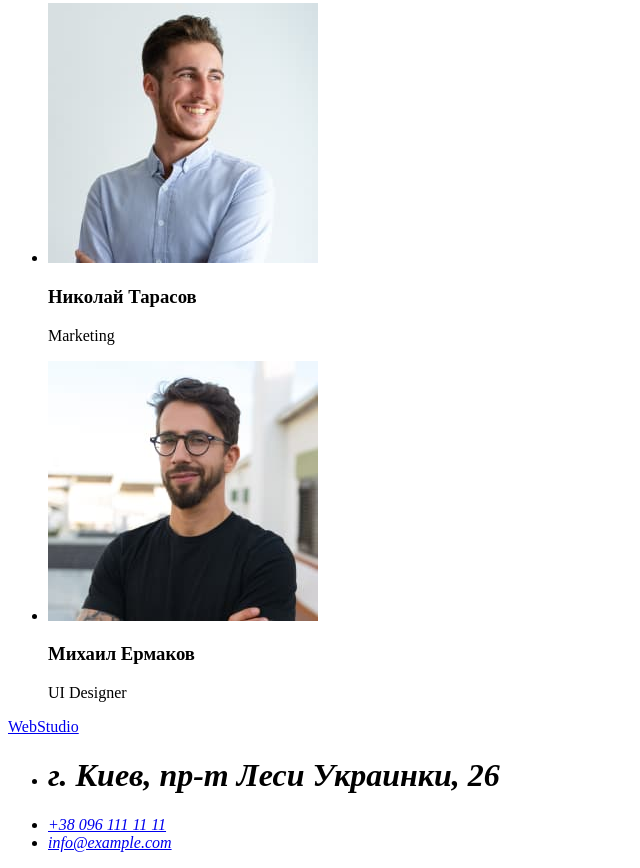
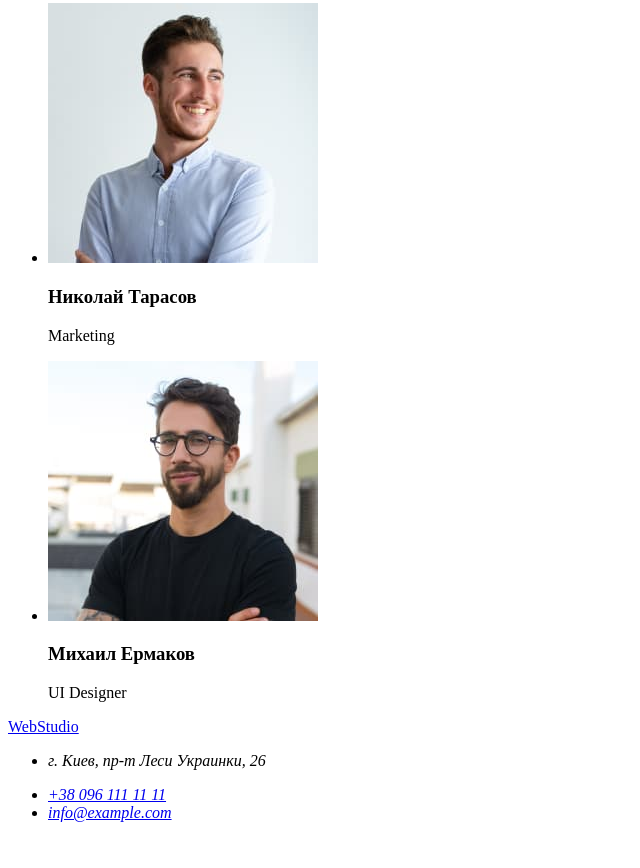
Before and after one commit to Artem2022Hladush/goit-markup-hw-01, a plain HTML site: page index.html in a window 1280 px wide. Shown: the part 2333-3201 px from the top of the page, without its empty margins (0-640 px from the left). After the commit the page ends 3171 px from the top, so only its background shows below. Drawn offline with Linux system fonts and the light colour scheme.

Commit message:
Исправляет ошибки

```diff
--- a/index.html
+++ b/index.html
@@ -107,7 +107,7 @@
          <address>
 
             <ul>
-                <li><h1>г. Киев, пр-т Леси Украинки, 26</h1></li>
+                <li><p>г. Киев, пр-т Леси Украинки, 26</p></li>
                 <li><a href="tel:+380961111111">+38 096 111 11 11</a></li>
                 <li><a href="mailto:info@example.com">info@example.com</a></li>
             </ul>
```
